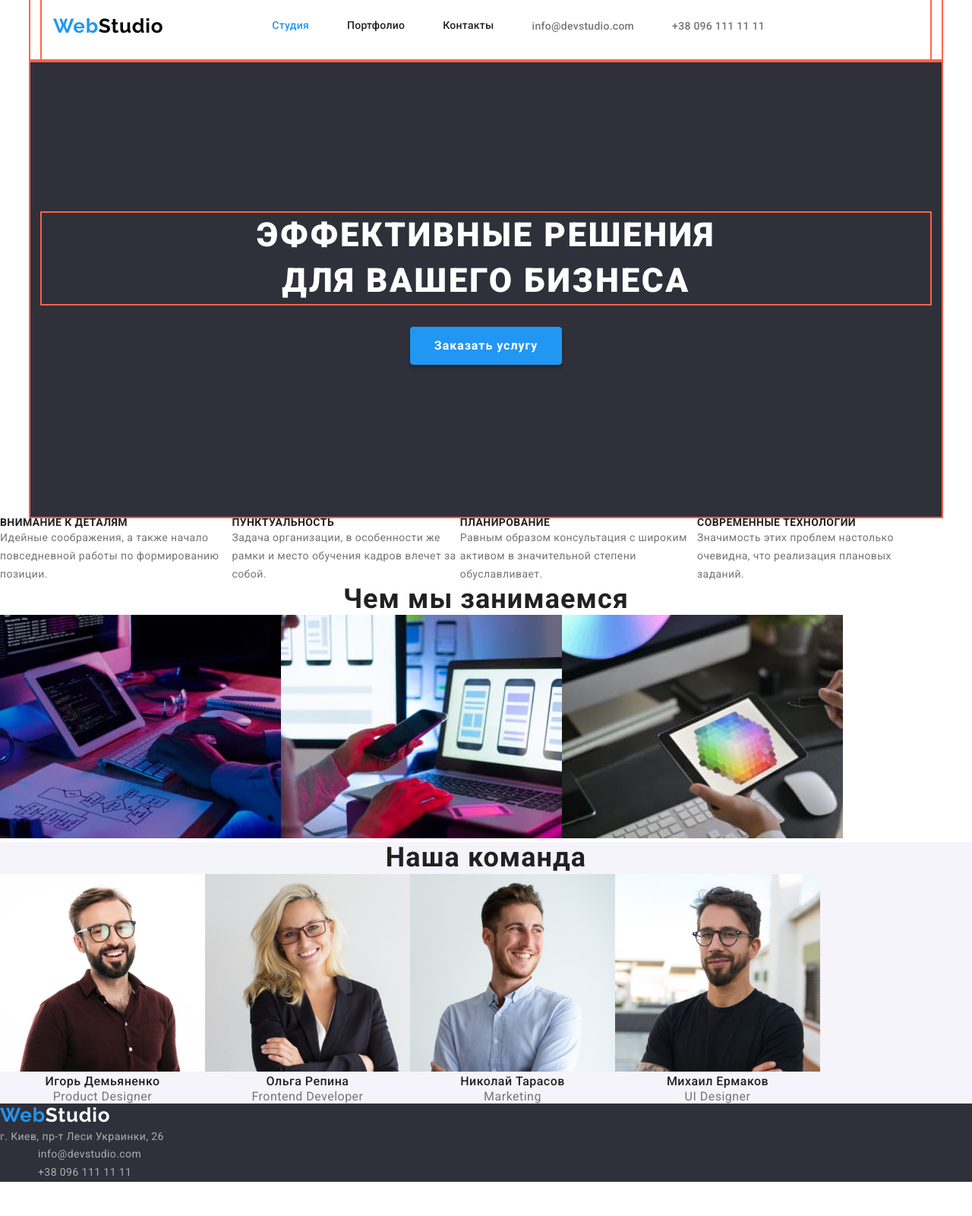
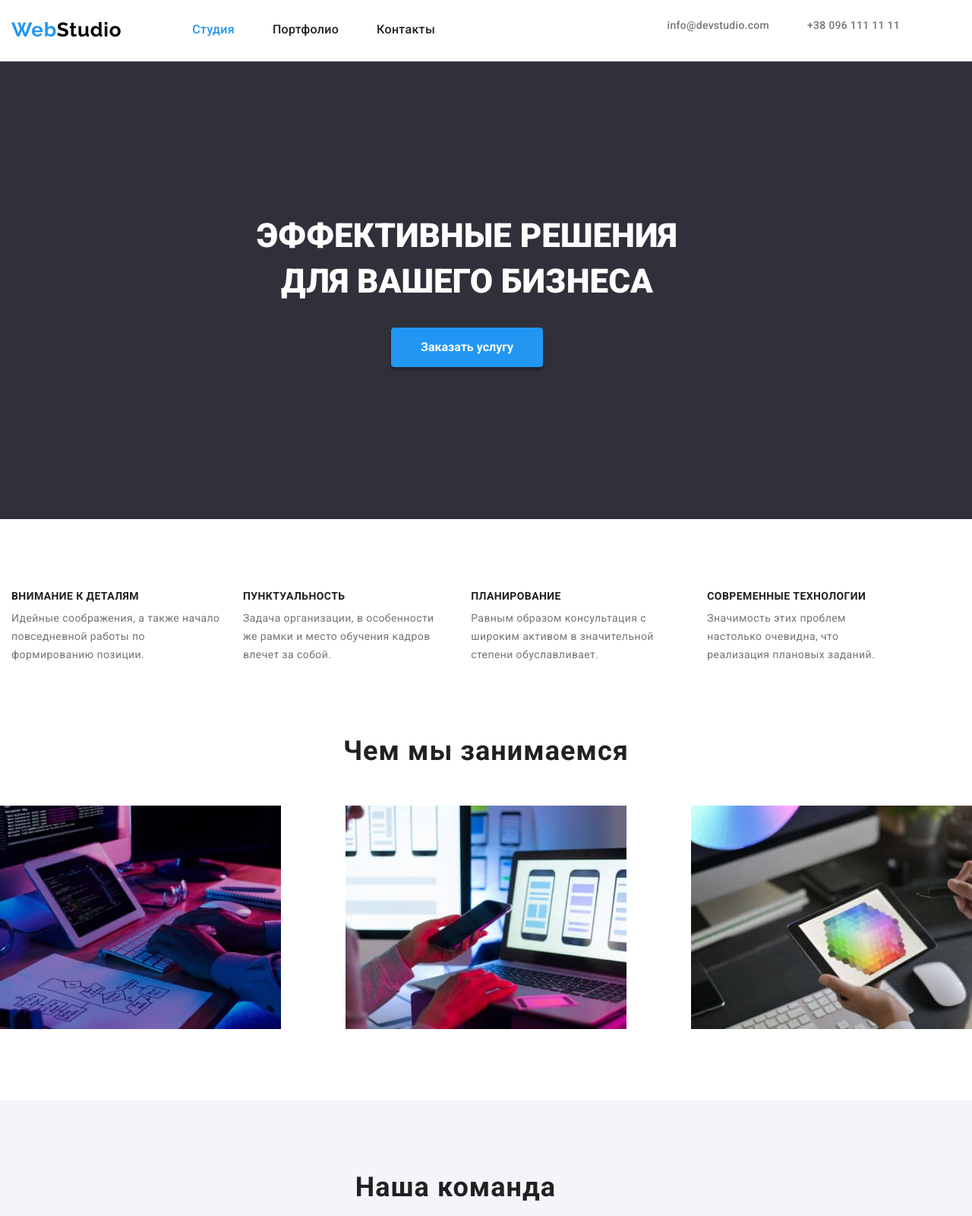
Before and after one commit to Bohdana-Halenko/goit-markup-hw-03, a plain HTML site: page index.html in a window 1280 px wide. Shown: the top 1600 px of the page at 76% size. Before the commit the page ends 1555 px from the top, so only its background shows below. Drawn offline with nearby package versions, Linux system fonts and the light colour scheme.

Commit message:
Меняет css

```diff
--- a/css/style.css
+++ b/css/style.css
@@ -11,76 +11,82 @@
   --logo-color: #000000;
   --background-team-color: #f5f4fa;
 }
-html {
-  box-sizing: border-box;
-}
-*,
-*::before,
-*::after {
-  box-sizing: inherit;
-}
-/* Header  */
-/* Контакты в одну строчку */
-.container {
-  /* НОВОЕ */
-  margin-left: auto; /* margin: 0 auto */
-  margin-right: auto;
-  width: 1200px;
-  padding-left: 15px;
-  padding-right: 15px;
-  outline: 2px solid tomato;
-  align-items: center;
-}
-.container.row {
-  padding-top: 19px;
-  padding-bottom: 30px;
-}
-.container.row,
-.site-nav,
-.contact {
-  display: flex;
-}
-.container .item:not(:last-child) {
-  margin-right: 50px;
-}
-.container .item:not(:last-child) {
-  margin-right: 50px;
-}
-.header {
-  display: block;
-}
+
 body {
   color: var(--primary-text-color);
   background-color: var(--primary-background-color);
   font-family: "Roboto", sans-serif;
-  margin-right: auto;
-  margin-left: auto;
+  font-weight: 400;
 }
-/* Whitout dots */
+*,
+::after,
+::before {
+  box-sizing: border-box;
+}
+
+/* УЛИТЫ */
+h1,
+h2,
+h3,
+p {
+  margin-bottom: 0;
+  margin-top: 0;
+}
+/* Without dots */
 .list {
   list-style: none;
   padding: 0;
   margin: 0;
 }
-/* Header  */
-.header {
+.link {
+  color: var(--title-text-color);
+  text-decoration: none;
+  cursor: pointer;
+}
+img {
+  display: block;
+}
+.container,
+.container-header {
   width: 1200px;
   padding-left: 15px;
   padding-right: 15px;
-  margin-right: auto;
-  margin-left: auto;
+  margin: 0;
+}
+
+/* HEADER  */
+.header {
+  padding-top: 24px;
+  padding-bottom: 25px;
+  border-bottom: 1px solid #cecece;
+}
+.header .list {
+  font-weight: 500;
+  line-height: 1.14;
+  letter-spacing: 0.02em;
+}
+.site-nav .link.current {
+  color: var(--accent-color);
+}
+.container-header {
   display: flex;
-  outline: 2px solid tomato;
+}
+.navigation {
+  display: flex;
+  align-items: center;
+}
+.site-nav {
+  color: var(--title-text-color);
+  display: flex;
+}
+.navigation .nav-item:not(:last-child) {
+  margin-right: 50px;
+}
+.contacts-item:not(:last-child) {
+  margin-right: 50px;
 }
 .contacts-list {
-  color: var(--primary-text-color);
-  font-style: normal;
-  font-weight: 500;
-  font-size: 14px;
-  letter-spacing: 0.02em;
-  text-decoration: none;
-  margin-bottom: 0;
-  margin-top: 0;
+  margin-left: auto;
   display: flex;
 }
 .contacts-list .link {
@@ -89,42 +95,15 @@ body {
   font-size: 14px;
   letter-spacing: 0.02em;
 }
-.site-nav {
-  font-weight: 500;
-  font-size: 14px;
-  line-height: 1.14;
-  letter-spacing: 0.02em;
-  display: flex;
-  margin-left: 93px;
-}
-.link {
-  margin-left: 50px;
-}
-.site-nav .link.current {
-  color: var(--accent-color);
-}
-/* Эффективные решения для вашего бизнеса */
-h1,
-h2,
-h3,
-p {
-  margin-bottom: 0;
-  margin-top: 0;
-}
+
+/*HERO*/
 .post {
   background-color: var(--secondary-background-color);
   text-align: center;
-  vertical-align: middle;
-  height: 600px;
-  width: 1200px;
   padding-top: 200px;
   padding-bottom: 200px;
   padding-left: 15px;
   padding-right: 15px;
-  margin-right: auto;
-  margin-left: auto;
-  margin-bottom: 0;
-  outline: 2px solid tomato;
 }
 .post-title {
   color: var(--secondary-text-color);
@@ -133,37 +112,40 @@ p {
   font-weight: 900;
   font-size: 44px;
   line-height: 1.36;
-  letter-spacing: 0.06em;
-  height: 120px;
-  top: 280px;
   margin-top: 0;
   margin-bottom: 30px;
-  outline: 2px solid tomato;
 }
 .post-button {
   color: var(--secondary-text-color);
   background-color: var(--accent-color);
-  font-family: Roboto;
-  font-style: normal;
+  margin: 0 auto;
+  padding: 10px 30px;
   font-weight: bold;
+  line-height: 1.87;
   box-shadow: 0px 4px 4px rgba(0, 0, 0, 0.25);
   border-radius: 4px;
   border: 1px solid var(--accent-color);
   min-width: 200px;
-  height: 50px;
-  line-height: 1.87;
-  letter-spacing: 0.06em;
-  margin-bottom: 200px;
+  text-align: center;
+  display: block;
+  align-items: center;
+  font-family: Roboto;
+  font-style: normal;
 }
-/* Benefits */
+
+/*BENEFITS*/
+.benefits {
+  padding-top: 94px;
+  margin-bottom: 0;
+}
 .benefits-list {
-  /* НОВОЕ */
-  width: 1200px;
   display: flex;
-  flex-direction: row;
+  align-items: center;
 }
 .benefits-name {
   color: var(--title-text-color);
+  margin-bottom: 10px;
+  margin-top: 0;
   font-weight: 700;
   font-size: 14px;
   line-height: 1.14;
@@ -176,11 +158,24 @@ p {
   line-height: 1.71;
   letter-spacing: 0.03em;
 }
-/* Activity */
+
+.benefits-block:not(:last-child) {
+  margin-right: 30px;
+}
+
+/* ACTIVITY */
 .activity {
   color: var(--title-text-color);
+  padding-top: 94px;
+  padding-bottom: 94px;
+}
+.work {
+  display: flex;
+  align-items: center;
+  justify-content: space-between;
 }
 .section-title {
+  margin-bottom: 50px;
   text-align: center;
   font-weight: 700;
   font-size: 36px;
@@ -188,48 +183,97 @@ p {
   letter-spacing: 0.03em;
 }
 
-/* Team */
+/* TEAM */
 .team {
   color: var(--title-text-color);
   background-color: var(--background-team-color);
+  padding-top: 94px;
+  padding-bottom: 94px;
 }
-.work.list,
-.team.list {
+.team {
   display: flex;
+  justify-content: space-between;
 }
-.team.list h3 {
+.section-title {
+  margin-bottom: 50px;
+  font-weight: 700;
+  font-style: 36px;
+  line-height: 1.16;
+  text-align: center;
+  letter-spacing: 0.03em;
+}
+.team-description {
+  display: block;
+  padding: 30px 60px;
+}
+.team-name {
+  color: var(--title-text-color);
   font-weight: 500;
-  font-size: 16px;
+  font-style: 16px;
+  line-height: 1.18;
+  text-align: center;
+  letter-spacing: 0.03em;
+  padding-bottom: 10px;
+}
+.team-function {
+  font-style: 16px;
+  font-weight: 400;
   line-height: 1.18;
   text-align: center;
   letter-spacing: 0.03em;
 }
-.team.list p {
-  font-weight: 400;
-  font-size: 16px;
-  line-height: 19px;
-  text-align: center;
-  letter-spacing: 0.03em;
-}
-.team p {
-  color: var(--primary-text-color);
+.img-team {
+  flex-direction: column;
+  box-shadow: 0px 1px 3px rgba(0, 0, 0, 0.12), 0px 1px 1px rgba(0, 0, 0, 0.14),
+    0px 2px 1px rgba(0, 0, 0, 0.2);
+  border-radius: 0px 0px 4px 4px;
 }
 
-/* Color of navigation */
-.link {
-  color: var(--title-text-color);
+/*FOOTER*/
+.page-footer {
+  background-color: var(--secondary-background-color);
+  padding-top: 60px;
+  padding-bottom: 60px;
+}
+.address {
+  margin-top: 20px;
+  font-weight: 400;
+  font-style: normal;
+  line-height: 1.71;
+  letter-spacing: 0.03em;
   text-decoration: none;
-  cursor: pointer;
+  color: var(--secondary-address-color);
+}
+.address-item {
+  margin-bottom: 9px;
+  padding-left: 0;
+}
+.address-text {
+  letter-spacing: 0.03em;
+  text-decoration: none;
+  font-style: normal;
+  font-weight: normal;
+  font-size: 14px;
+  line-height: 24px;
+  color: var(--secondary-address-color);
+}
+.footer-contact .link {
+  color: var(--secondary-address-color);
+  font-style: normal;
+  font-weight: 400;
+  font-size: 14px;
+  line-height: 1.71;
+  letter-spacing: 0.03em;
+  text-decoration: none;
 }
 
-/* Just focus and hover */
+/* JUST FOCUS AND HOVER */
 .site-nav .link:focus,
 .site-nav .link:hover,
 .contacts-list .link:focus,
 .contacts-list .link:hover {
   color: var(--accent-color);
 }
-
 .filter-button:focus,
 .filter-button:hover {
   color: var(--secondary-text-color);
@@ -240,9 +284,18 @@ p {
   box-shadow: 0px 4px 4px rgba(0, 0, 0, 0.15);
   border-radius: 4px;
 }
-/* Logo */
+.filter-button:focus,
+.filter-button:hover {
+  background-color: var(--accent-color);
+  box-shadow: 0px 3px 1px rgba(0, 0, 0, 0.1), 0px 1px 2px rgba(0, 0, 0, 0.08),
+    0px 2px 2px rgba(0, 0, 0, 0.12);
+  border-radius: 4px;
+}
+
+/* LOGO */
 .logo {
   color: var(--accent-color);
+  margin-right: 93px;
   font-family: Raleway;
   font-style: normal;
   font-weight: 700;
@@ -258,52 +311,29 @@ p {
   color: #ffffff;
 }
 
-/* Footer */
-.page-footer {
-  background-color: var(--secondary-background-color);
+/* PORTFOLIO */
+.work-block {
+  padding-top: 94px;
+  padding-bottom: 94px;
 }
-.address {
-  font-style: normal;
-  text-decoration: none;
-  color: var(--secondary-address-color);
-}
-.address-text {
-  letter-spacing: 0.03em;
-  text-decoration: none;
-  font-style: normal;
-  font-weight: normal;
-  font-size: 14px;
-  line-height: 24px;
-  color: var(--secondary-address-color);
-}
-
-.footer-contact .link {
-  color: var(--secondary-address-color);
-  font-style: normal;
-  font-weight: 400;
-  font-size: 14px;
-  line-height: 1.71;
-  letter-spacing: 0.03em;
-  text-decoration: none;
-}
-/* Portfolio */
 .filter {
   display: flex;
-}
-.button-line {
-  background-color: var(--background-button-color);
-  line-height: 0.29;
-  border-radius: 4px;
-  top: 174px;
-}
-.filter-button {
+  margin: 0 auto;
+  margin-bottom: 50px;
+  text-align: center;
+  align-items: center;
+  justify-content: center;
+  color: var(--background-team-color);
   font-weight: 500;
   font-size: 16px;
   line-height: 1.62;
-  text-align: center;
-  cursor: pointer;
-  font-family: inherit;
   letter-spacing: 0.03em;
+  border-radius: 4px;
+}
+.filter-button {
+  padding: 6px 22px;
+  border-radius: 4px;
+  border: none;
 }
 .filter-button.current {
   background-color: var(--accent-color);
@@ -312,19 +342,42 @@ p {
     0px 2px 2px rgba(0, 0, 0, 0.12);
   border-radius: 4px;
 }
-.filter-button:focus,
-.filter-button:hover {
-  background-color: var(--accent-color);
-  box-shadow: 0px 3px 1px rgba(0, 0, 0, 0.1), 0px 1px 2px rgba(0, 0, 0, 0.08),
-    0px 2px 2px rgba(0, 0, 0, 0.12);
-  border-radius: 4px;
+button {
+  cursor: pointer;
+}
+.button-line {
+  background-color: var(--background-button-color);
+  margin-left: 8px;
+}
+
+/*CATOLOG*/
+.portfolio-item .link {
+  display: block;
+}
+.portfolio-item {
+  margin-left: 30px;
+  margin-top: 30px;
+  border: 1px solid #eeeeee;
+  width: 370px;
+}
+.content {
+  display: flex;
+  flex-wrap: wrap;
+  margin-left: -15px;
+}
+.card-description {
+  display: block;
+  padding: 20px 24px;
+  border-right: 1px solid #eeeeee;
+  border-bottom: 1px solid #eeeeee;
+  border-left: 1px solid #eeeeee;
 }
 .content-title {
+  margin-bottom: 4px;
   color: var(--title-text-color);
   font-weight: 700;
   font-size: 18px;
   line-height: 2;
-  letter-spacing: 0.06em;
 }
 .content-text {
   font-weight: 400;
--- a/index.html
+++ b/index.html
@@ -1,6 +1,5 @@
 <!DOCTYPE html>
 <html lang="ru">
-
 <head>
     <meta charset="UTF-8">
     <meta http-equiv="X-UA-Compatible" content="IE=edge">
@@ -11,36 +10,40 @@
     <title>WebStudio</title>
     <link rel="stylesheet" href="node_modules/modern-normalize/modern-normalize.css">
     <link rel="stylesheet" href="./css/style.css">
-
 </head>
 
 <body>
-    <!--Шапка сайта-->
+    <!--Header-->
     <header class="header">
-        <div class="container row">
+        <div class="container-header">
+            <nav class="navigation">
                 <a class="logo" href="./index.html" lang="en">Web<span class="logo-dark">Studio</span></a>
-            <nav>
                 <ul class="site-nav list">
-                    <li><a href="./index.html" class="link current">Студия</a></li>
-                    <li><a href="./portfolio.html" class="link">Портфолио</a></li>
-                    <li><a href="/Контакты" class="link">Контакты</a></li>
+                    <li class="nav-item"><a href="./index.html" class="link current">Студия</a></li>
+                    <li class="nav-item"><a href="./portfolio.html" class="link">Портфолио</a></li>
+                    <li class="nav-item"><a href="/Контакты" class="link">Контакты</a></li>
                 </ul>
             </nav>
             <ul class="contacts-list list">
-                <li><a href="mailto:info@devstudio.com" class="link">info@devstudio.com</a></li>
-                <li><a href="tel:+380961111111" class="link">+38 096 111 11 11</a></li>
+                <li class="contacts-item"><a href="mailto:info@devstudio.com" class="link">info@devstudio.com</a></li>
+                <li class="contacts-item"><a href="tel:+380961111111" class="link">+38 096 111 11 11</a></li>
             </ul>
         </div>
     </header>
+
+    <!--Main-->
     <main class="main">
-        <!--Заказ услуги-->
+        <!--Hero-->
         <section class="post">
+            <div class="container">
                 <h1 class="post-title">Эффективные решения <br> для вашего бизнеса</h1>
                 <button type="button" class="post-button">Заказать услугу</button>
+            </div>
         </section>
 
-        <!--О нас-->
+        <!--Benefits-->
         <section class="benefits">
+            <div class="container">
                 <ul class="benefits-list list">
                     <li class="benefits-block">
                         <h2 class="benefits-name">Внимание к деталям</h2>
@@ -49,7 +52,8 @@
                     </li>
                     <li class="benefits-block">
                         <h2 class="benefits-name">Пунктуальность</h2>
-                    <p class="benefits-text">Задача организации, в особенности же рамки и место обучения кадров влечет
+                        <p class="benefits-text">Задача организации, в особенности же рамки и место обучения кадров
+                            влечет
                             за собой.</p>
                     </li>
                     <li class="benefits-block">
@@ -63,57 +67,73 @@
                             заданий.</p>
                     </li>
                 </ul>
+            </div>
         </section>
 
-        <!--Чем занимаемся-->
+        <!--Activity-->
         <section class="activity">
+            <div class="conteiner">
                 <h2 class="section-title">Чем мы занимаемся</h2>
                 <ul class="work list">
-                <li><img src="images/box1.jpg" class="icon" alt="Пишем код" width="370"></li>
-                <li><img src="images/box2.jpg" class="icon" alt="Анализируем" width="370"></li>
-                <li><img src="images/box3.jpg" class="icon" alt="Делаем дизайн" width="370"></li>
+                    <li class="img-activity"><img src="images/box1.jpg" alt="Пишем код" width="370" height="294"></li>
+                    <li class="img-activity"><img src="images/box2.jpg" alt="Анализируем" width="370" height="294"></li>
+                    <li class="img-activity"><img src="images/box3.jpg" alt="Делаем дизайн" width="370" height="294">
+                    </li>
                 </ul>
+            </div>
         </section>
 
-        <!--Наша команда-->
+        <!--Our team-->
         <section class="team">
+            <div class="container">
                 <h2 class="section-title">Наша команда</h2>
                 <ul class="team list">
-                <li>
-                    <img src="images/img1.jpg" alt="Product Designer" width="270">
-                    <h3>Игорь Демьяненко</h3>
-                    <p>Product Designer</p>
+                    <li class="img-team">
+                        <img src="images/img1.jpg" alt="Product Designer" width="270" height="260">
+                        <div class="team-description">
+                            <h3 class="team-name">Игорь Демьяненко</h3>
+                            <p lang="en" class="team-function">Product Designer</p>
+                        </div>
                     </li>
-                <li>
-                    <img src="images/img2.jpg" alt="Frontend Developer" width="270">
-                    <h3>Ольга Репина</h3>
-                    <p>Frontend Developer</p>
+                    <li class="img-team">
+                        <img src="images/img2.jpg" alt="Frontend Developer" width="270" height="260">
+                        <div class="team-description">
+                            <h3 class="team-name">Ольга Репина</h3>
+                            <p lang="en" class="team-function">Frontend Developer</p>
+                        </div>
                     </li>
-                <li>
-                    <img src="images/img3.jpg" alt="Marketing" width="270">
-                    <h3>Николай Тарасов</h3>
-                    <p>Marketing</p>
+                    <li class="img-team">
+                        <img src="images/img3.jpg" alt="Marketing" width="270" height="260">
+                        <div class="team-description">
+                            <h3 class="team-name">Николай Тарасов</h3>
+                            <p lang="en" class="team-function">Marketing</p>
+                        </div>
                     </li>
-                <li>
-                    <img src="images/img4.jpg" alt="UI Designer" width="270">
-                    <h3>Михаил Ермаков</h3>
-                    <p>UI Designer</p>
+                    <li class="img-team">
+                        <img src="images/img4.jpg" alt="UI Designer" width="270" height="260">
+                        <div class="team-description">
+                            <h3 class="team-name">Михаил Ермаков</h3>
+                            <p lang="en" class="team-function">UI Designer</p>
+                        </div>
                     </li>
                 </ul>
+            </div>
         </section>
     </main>
-    <!--Подвал-->
+    <!--Footer-->
     <footer class="page-footer">
+        <div class="container">
             <a class="logo" href="./index.html" lang=en>Web<span class="logo-light">Studio</span></a>
             <address class="address">
                 <ul class="footer-contact list">
-                <li><a class="address-text" href="https://goo.gl/maps/ruB2v3rZitqbdLSk9" target="_blank">г. Киев, пр-т
+                    <li class="address-item"><a class="address-text link" href="https://goo.gl/maps/ruB2v3rZitqbdLSk9"
+                            target="_blank">г. Киев, пр-т
                             Леси Украинки, 26</a></li>
-                <li><a class="link" href="mailto:info@devstudio.com">info@devstudio.com</a></li>
-                <li><a class="link" href="tel:+380961111111">+38 096 111 11 11</a></li>
+                    <li class="address-item"><a class="link" href="mailto:info@devstudio.com">info@devstudio.com</a></li>
+                    <li class="address-item"><a class="link" href="tel:+380961111111">+38 096 111 11 11</a></li>
                 </ul>
             </address>
+        </div>
     </footer>
 </body>
-
 </html>
```
Also changed, not shown: portfolio.html (+54 -27 lines). Lines whose indentation alone changed are shown as unchanged.
